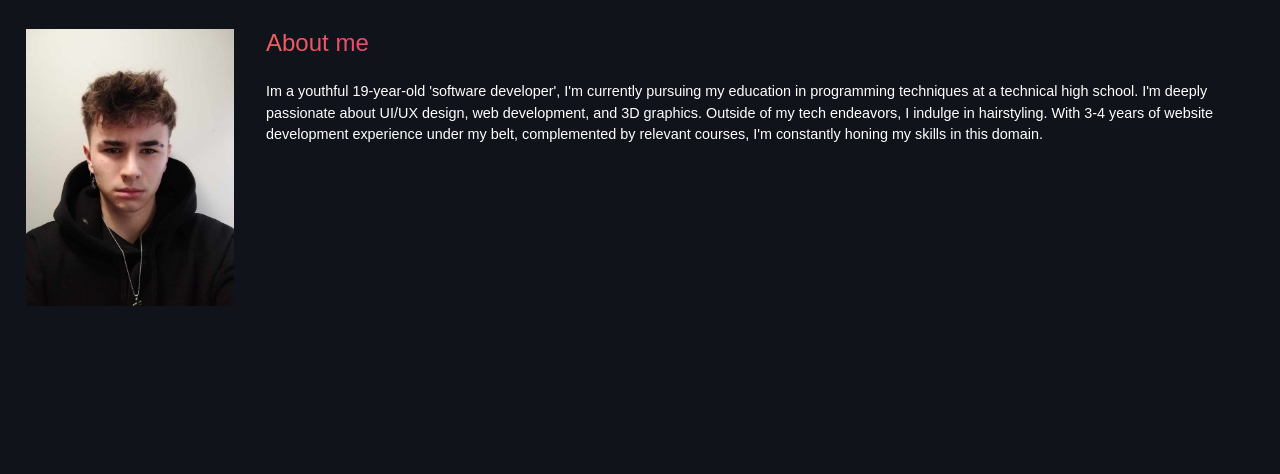
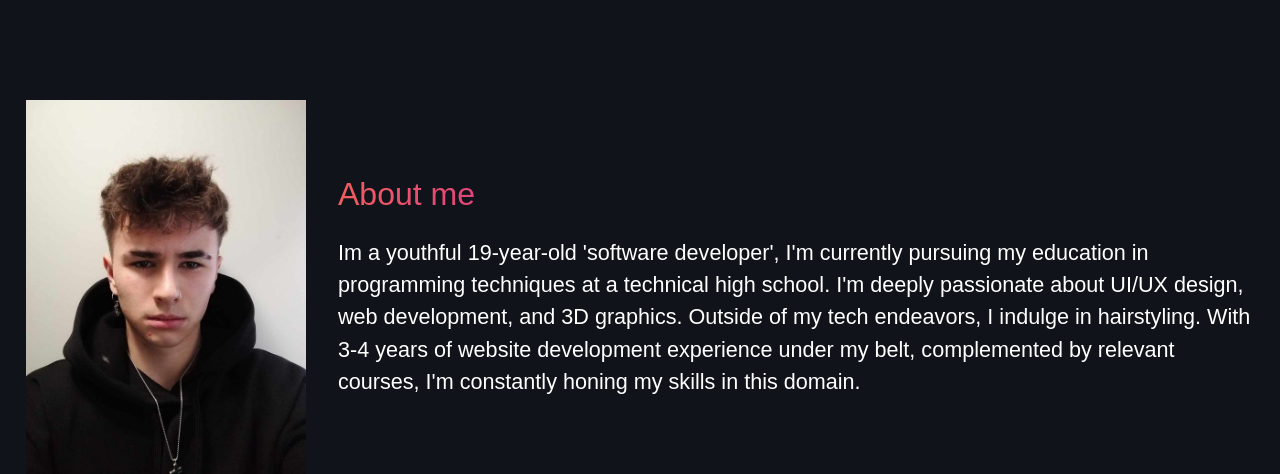
Before and after one commit to kxGeou/Portfolio_website_rwd, a plain HTML site: page index.html in a window 1280 px wide. Shown: the part 1224-1698 px from the top of the page. Before the commit the page ends 1530 px from the top, so only its background shows below. Drawn offline with Linux system fonts and the light colour scheme; a web font is replaced by a local one.

Commit message:
about me section update

```diff
--- a/sass/aboutMe/_aboutMe.scss
+++ b/sass/aboutMe/_aboutMe.scss
@@ -2,7 +2,7 @@
 
 @media (min-width: 320px){
     .aboutMe{
-        margin-top: 2rem;
+        margin-top: 4rem;
         padding: 0rem 1rem;
         .aboutMeBox {
             display: flex;
@@ -11,9 +11,10 @@
                 margin-bottom: 1.5rem;
                 font-weight: normal;
                 opacity: 50%;
+                font-size: 2rem;
             }
             p {
-                font-size: 0.9rem;
+                font-size: 1rem;
                 line-height: calc(100% * 1.5);
             }
         }
@@ -34,6 +35,9 @@
             -webkit-text-fill-color: transparent;
             -moz-text-fill-color: transparent;
         }
+        p {
+            font-size: 1.2rem;
+        }
     }
 }
 
@@ -44,8 +48,49 @@
         img {
             display: block;
             background-color: white;
-            width: 13rem;
+            width: 12rem;
             height: auto;
         }
     }
+    .aboutMeBox {
+        h2 {
+            font-size: 2rem;
+        }
+    }
 }
+
+@media (min-width: 900px){
+    .aboutMe {
+        align-items: center;
+        margin-top: 8rem;
+        img {
+            width: 17rem;
+            height: auto;
+        }
+.aboutMeBox {
+    p {
+        font-size: 1.2rem;
+    }
+}
+    }
+}
+@media (min-width: 1200px) {
+    .aboutMe {
+        img {
+            width: 17.5rem;
+        }
+        .aboutMeBox {
+            p {
+                font-size: 1.35rem;
+            }
+   }
+    }
+}
+
+@media (min-width: 1400px ) {
+    .aboutMe {
+        img {
+            width: 24rem;
+        }
+    }
+}
--- a/sass/navigation/_navigation.scss
+++ b/sass/navigation/_navigation.scss
@@ -3,7 +3,7 @@
 .navigation {
     position: fixed;
     top: 0;
-    left: 0;
+    left:0;
     width: 100%;
     display: flex;
     align-items: center;
--- a/sass/skills/_mySkills.scss
+++ b/sass/skills/_mySkills.scss
@@ -8,7 +8,7 @@
         position: relative;
         font-weight: normal;
         font-size: 2.5rem;
-        margin-bottom: 7%;
+        margin-bottom: 5%;
     }
     h2::before {
         content: "";
```
Also changed, not shown: index.html (+1 -1 lines), sass/generalStyles.css, 1 other file.
